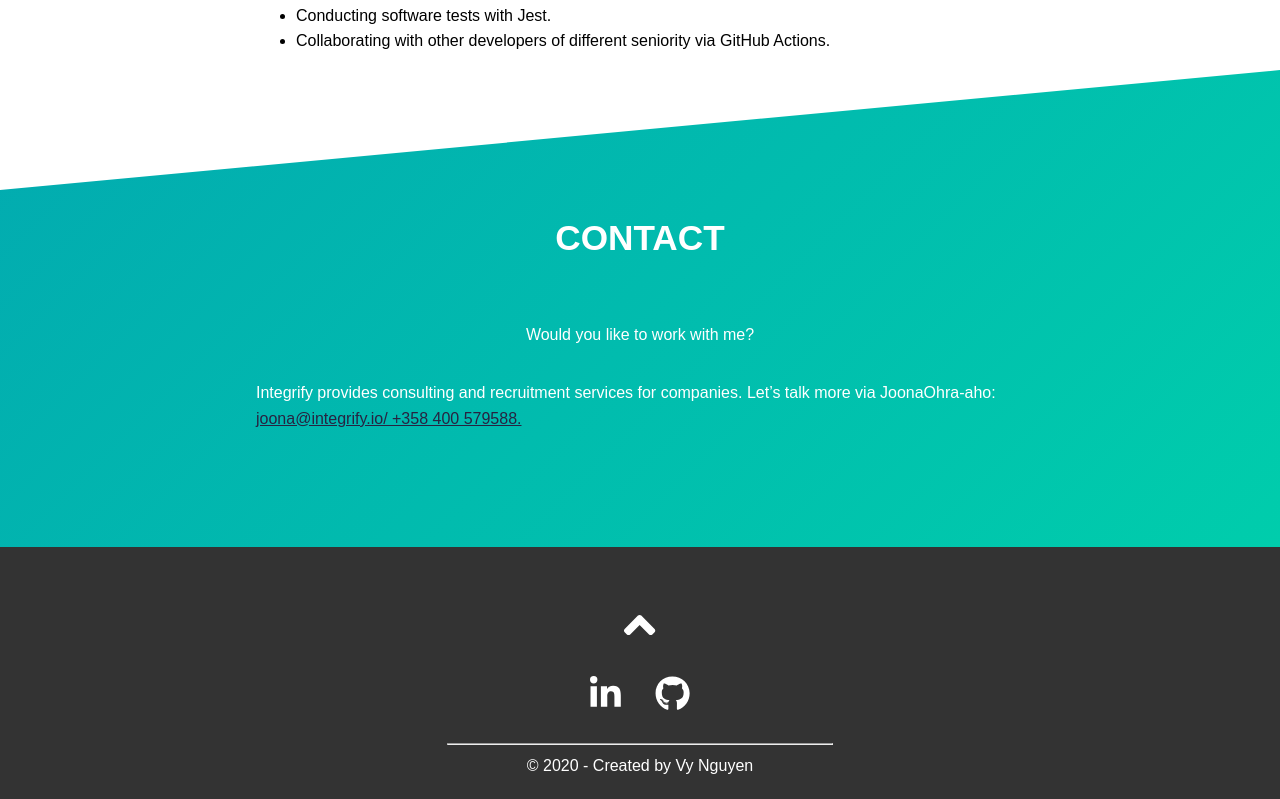
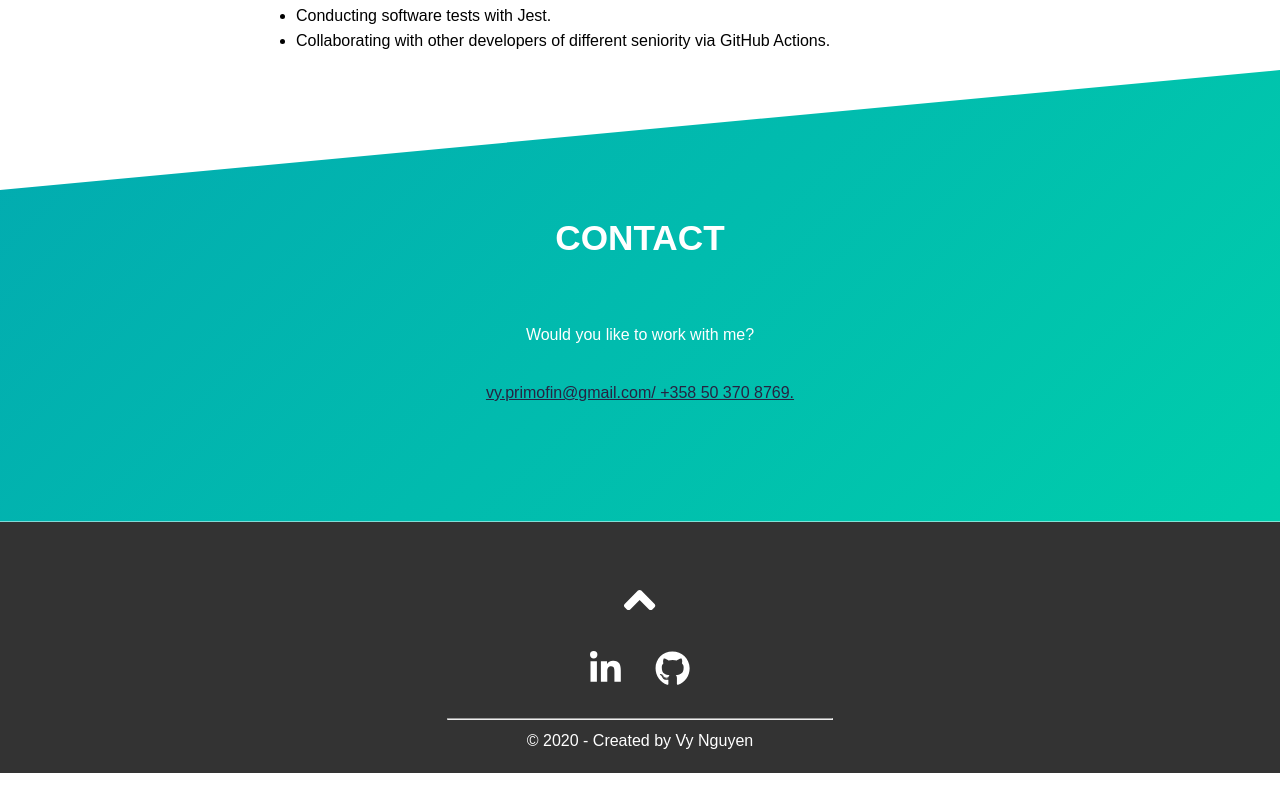
Before and after one commit to primofin/full-stack-developer-portfolio, a React (Create React App) app: page / in a window 1280 px wide. Shown: the part 8181-8980 px from the top of the page. After the commit the page ends 8954 px from the top, so only its background shows below. Built offline with nearby package versions, Linux system fonts and the light colour scheme; no server answers; a web font is replaced by a local one.

Commit message:
Update index.tsx

```diff
--- a/src/components/Contact/index.tsx
+++ b/src/components/Contact/index.tsx
@@ -7,9 +7,7 @@ function Contact() {
         <h2 className="contact__title">contact</h2>
         <p className="contact__text">Would you like to work with me?</p>
         <p className="contact__text">
-          Integrify provides consulting and recruitment services for companies.
-          Let’s talk more via JoonaOhra-aho: {' '}
-          <span className="contact__info">joona@integrify.io/ +358 400 579588.</span>
+          <span className="contact__info">vy.primofin@gmail.com/ +358 50 370 8769.</span>
         </p>
       </div>
     </section>
```
